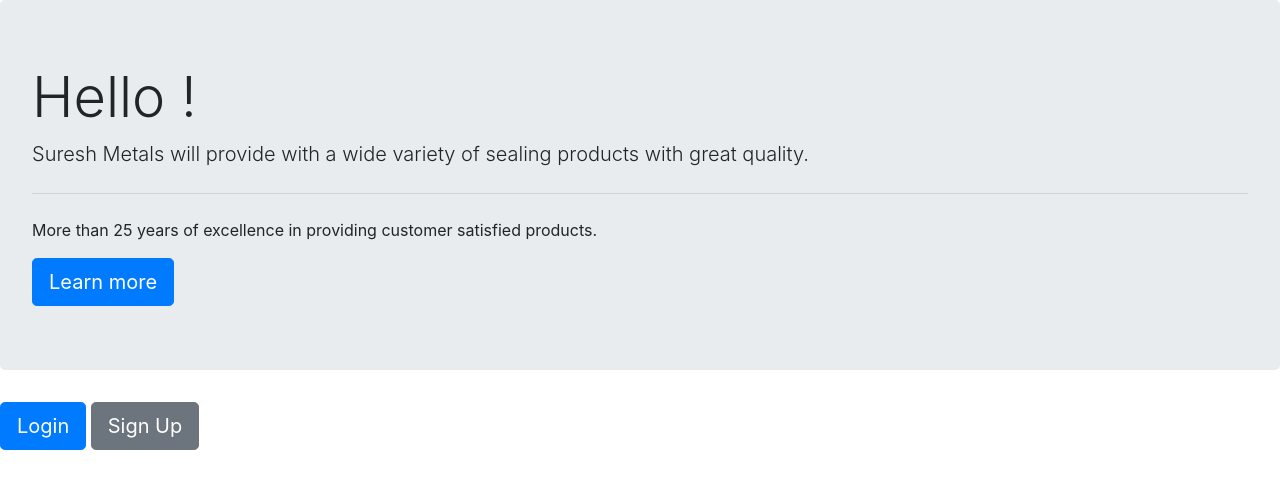
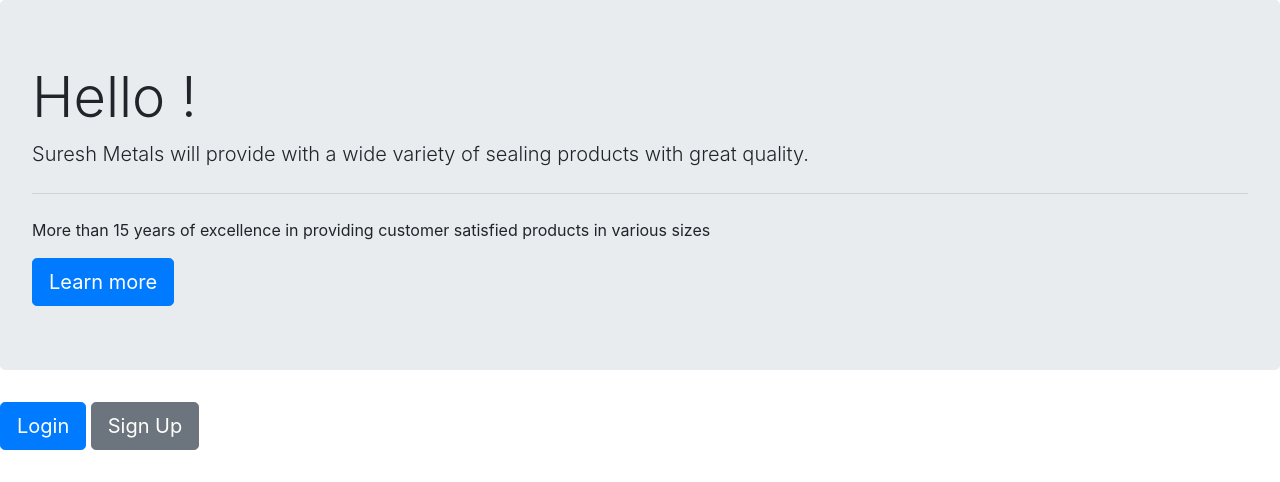
Before and after one commit to sureshmarridev/Suresh_metals, a Django app: page /seed_corp/login/ in a window 1280 px wide. Shown: the top 482 px of the page. Run offline with Django 3.2, Linux system fonts and the light colour scheme; some libraries are stand-ins or nearby versions.

Commit message:
Edited template file

```diff
--- a/seed_corp/templates/seed_corp/login.html
+++ b/seed_corp/templates/seed_corp/login.html
@@ -12,7 +12,7 @@
       <h1 class="display-4">Hello !</h1>
       <p class="lead">Suresh Metals will provide with a wide variety of sealing products with great quality.</p>
       <hr class="my-4">
-      <p>More than 25 years of excellence in providing customer satisfied products.</p>
+      <p>More than 15 years of excellence in providing customer satisfied products in various sizes</p>
       <a class="btn btn-primary btn-lg" href="#" role="button"> Learn more</a>
     </div>
     <div class="login_signup">
```
